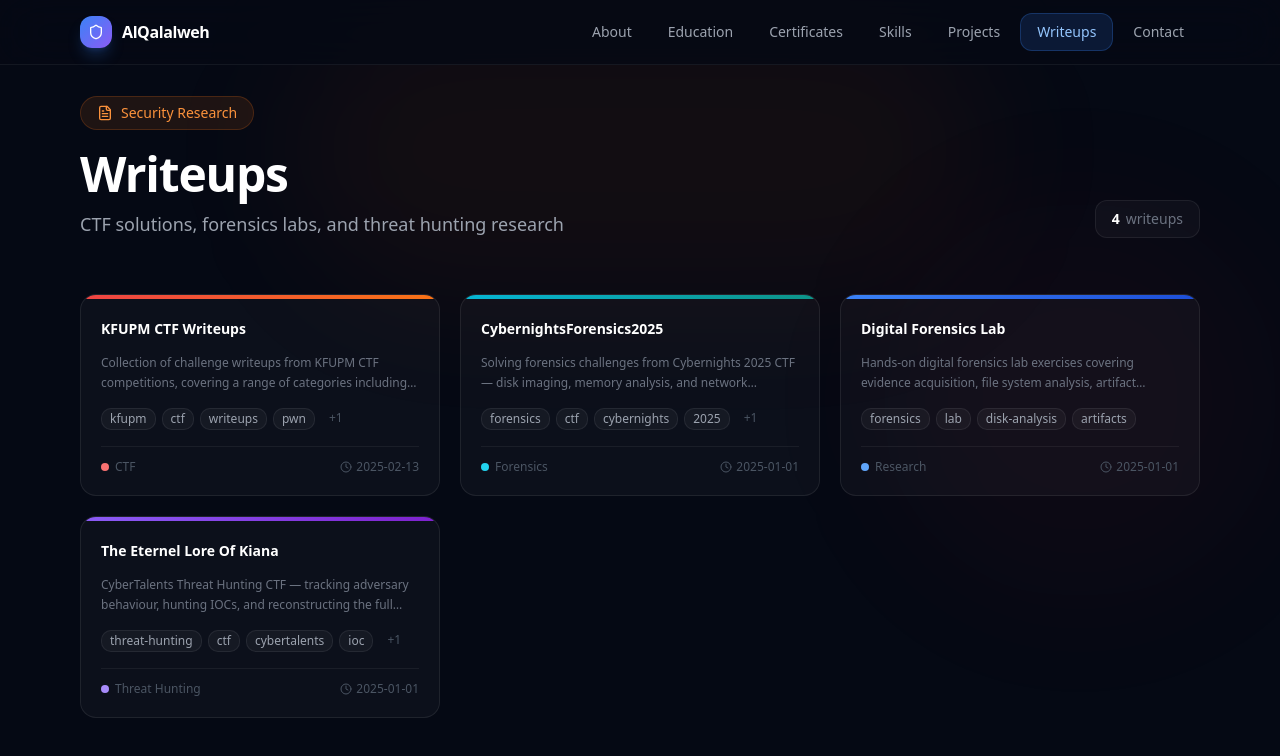
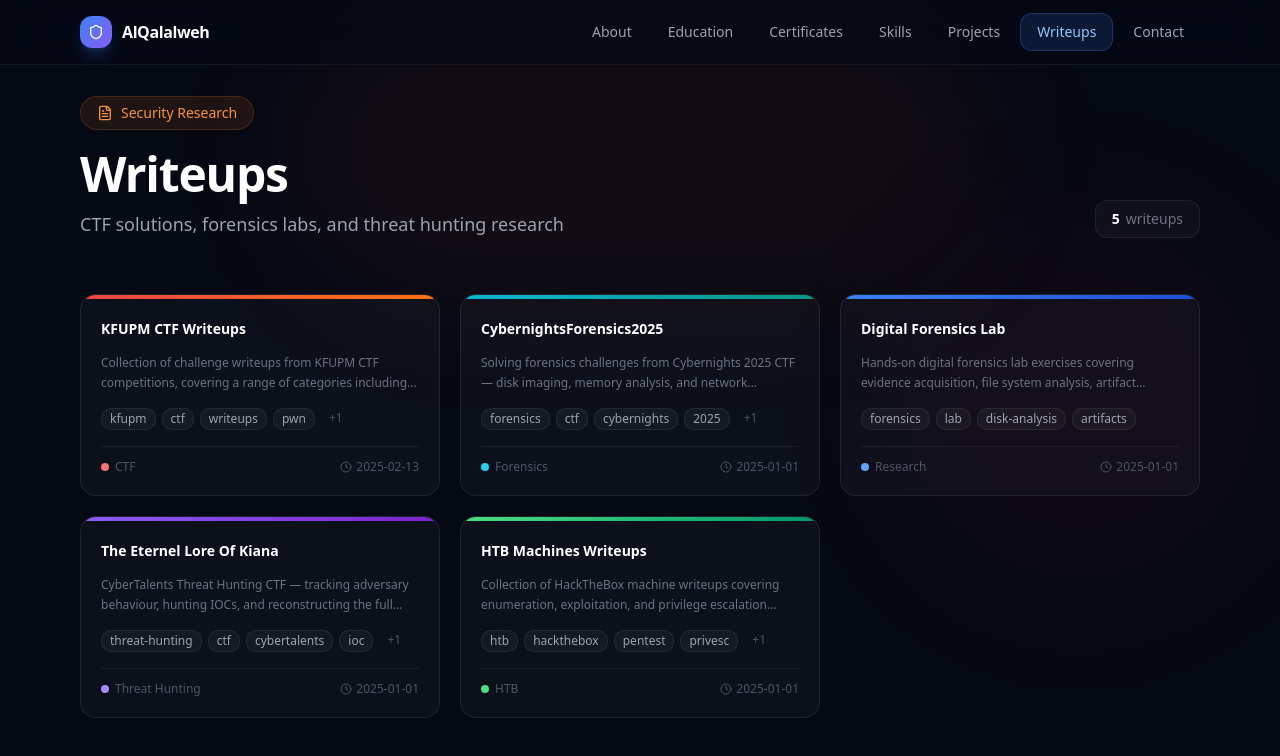
Before and after one commit to qalalweh4/myportiolio, a Next.js app: page /writeups in a window 1280 px wide. Shown: the top 756 px of the page. Built offline with nearby package versions, Linux system fonts and the light colour scheme.

Commit message:
Add HTB Machines category and writeup entry
Co-Authored-By: Claude Sonnet 4.6 <noreply@anthropic.com>

```diff
--- a/app/writeups/page.tsx
+++ b/app/writeups/page.tsx
@@ -14,6 +14,7 @@ const categoryGradient: Record<Writeup["category"], string> = {
   Forensics:       "from-cyan-500 to-teal-600",
   Research:        "from-blue-500 to-blue-700",
   "Threat Hunting":"from-violet-500 to-purple-700",
+  HTB:             "from-green-400 to-emerald-600",
   Other:           "from-gray-400 to-slate-600",
 }
 
@@ -22,6 +23,7 @@ const categoryDot: Record<Writeup["category"], string> = {
   Forensics:       "bg-cyan-400",
   Research:        "bg-blue-400",
   "Threat Hunting":"bg-violet-400",
+  HTB:             "bg-green-400",
   Other:           "bg-gray-400",
 }
 
--- a/data/writeups.ts
+++ b/data/writeups.ts
@@ -2,7 +2,7 @@ export interface Writeup {
   id: string
   title: string
   description: string
-  category: "CTF" | "Research" | "Forensics" | "Threat Hunting" | "Other"
+  category: "CTF" | "Research" | "Forensics" | "Threat Hunting" | "HTB" | "Other"
   date: string
   tags: string[]
   githubUrl?: string
@@ -46,6 +46,15 @@ const writeups: Writeup[] = [
     tags: ["threat-hunting", "ctf", "cybertalents", "ioc", "siem"],
     githubUrl: "https://github.com/qalalweh4/The-Eternel-Lore-of-Kiana",
   },
+  {
+    id: "5",
+    title: "HTB Machines Writeups",
+    description: "Collection of HackTheBox machine writeups covering enumeration, exploitation, and privilege escalation techniques across various difficulty levels.",
+    category: "HTB",
+    date: "2025-01-01",
+    tags: ["htb", "hackthebox", "pentest", "privesc", "enumeration"],
+    githubUrl: "https://github.com/qalalweh4/HTB-Machines",
+  },
 ]
 
 export default writeups
```
